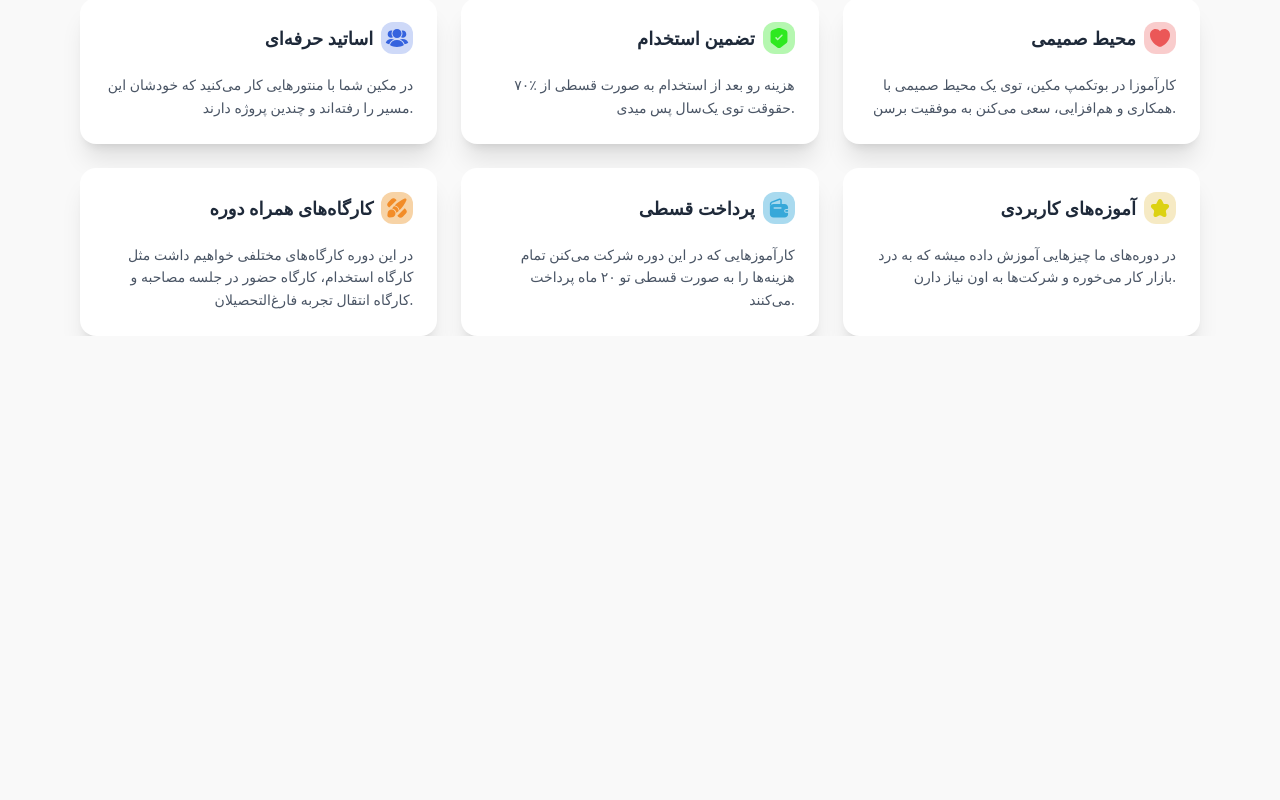
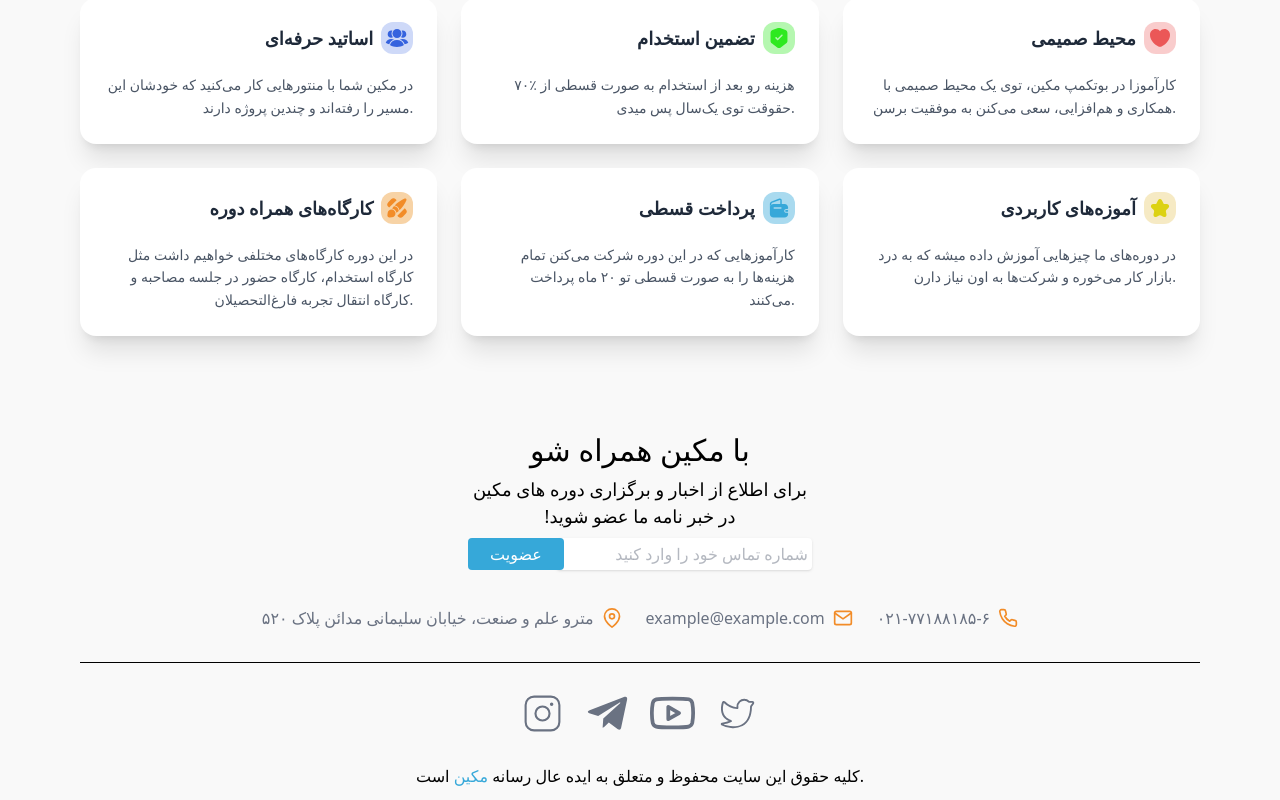
Before and after one commit to AmirK8422/makeen-1, a Next.js app: page / in a window 1280 px wide. Shown: the part 793-1593 px from the top of the page. Before the commit the page ends 1129 px from the top, so only its background shows below. Built offline with nearby package versions, Linux system fonts and the light colour scheme.

Commit message:
galley-footer-added

```diff
--- a/package.json
+++ b/package.json
@@ -15,6 +15,7 @@
     "next": "15.5.2",
     "react": "19.1.0",
     "react-dom": "19.1.0",
+    "react-icons": "^5.5.0",
     "swiper": "^11.2.10"
   },
   "devDependencies": {
--- a/src/app/layout.tsx
+++ b/src/app/layout.tsx
@@ -2,6 +2,8 @@ import type { Metadata } from "next";
 import { Geist, Geist_Mono } from "next/font/google";
 import "./globals.css";
 import Navbar from "@/components/Navbar/Navbar";
+import Footer from "@/components/Footer/footer";
+
 
 const geistSans = Geist({
   variable: "--font-geist-sans",
@@ -30,6 +32,7 @@ export default function RootLayout({
       >
         <Navbar/>
         {children}
+       <Footer/>
       </body>
     </html>
   );
--- /dev/null
+++ b/src/components/Footer/footer.tsx
@@ -0,0 +1,62 @@
+import React from "react";
+import { CiTwitter } from "react-icons/ci";
+import { FaTelegramPlane } from "react-icons/fa";
+import { FiMail, FiMapPin, FiPhone, FiYoutube } from "react-icons/fi";
+import { PiInstagramLogoLight } from "react-icons/pi";
+
+function Footer() {
+  return (
+    <div className="mx-20 mt-24 text-center">
+      <footer>
+        <h3 className="text-3xl font-medium">با مکین همراه شو</h3>
+        <p className="my-2 font-normal text-[18px]">
+          برای اطلاع از اخبار و برگزاری دوره های مکین <br /> !در خبر نامه ما عضو
+          شوید
+        </p>
+        <div className="flex items-center justify-center mb-9">
+          <button className="bg-[#36A8D9]  text-white p-1 -mr-2 z-20 rounded w-24">
+            عضویت
+          </button>
+          <input
+            type="text"
+            placeholder="شماره تماس خود را وارد کنید"
+            className="w-3xs bg-white rounded shadow text-right p-1 text-gray-500"
+          />
+        </div>
+
+        <div className="flex flex-wrap justify-center gap-6 my-8 text-center">
+          <div className="flex items-center justify-center gap-2 w-full sm:w-auto">
+            <p className="text-gray-500">
+              مترو علم و صنعت، خیابان سلیمانی مدائن پلاک ۵۲۰
+            </p>
+            <FiMapPin className="text-[#F28C28]" size={20} />
+          </div>
+
+          <div className="flex items-center justify-center gap-2">
+            <p className="text-gray-500">example@example.com</p>
+            <FiMail className="text-[#F28C28]" size={20} />
+          </div>
+
+          <div className="flex items-center justify-center gap-2">
+            <p className="text-gray-500">۰۲۱-۷۷۱۸۸۱۸۵-۶</p>
+            <FiPhone className="text-[#F28C28]" size={20} />
+          </div>
+        </div>
+
+        <hr />
+        <div className="flex items-center justify-center gap-5 my-7  ">
+          <PiInstagramLogoLight size={45} className="text-gray-500" />
+          <FaTelegramPlane size={45} className="text-gray-500" />
+          <FiYoutube size={45} className="text-gray-500" />
+          <CiTwitter size={45} className="text-gray-500" />
+        </div>
+        <p className="mb-3">
+           کلیه حقوق این سایت محفوظ و متعلق به ایده عال رسانه{" "}
+          <span className="text-[#36A8D9]">مکین</span> است.
+        </p>
+      </footer>
+    </div>
+  );
+}
+
+export default Footer;
```
Also changed, not shown: 1 other file (tests, documents, lock files or other folders).
